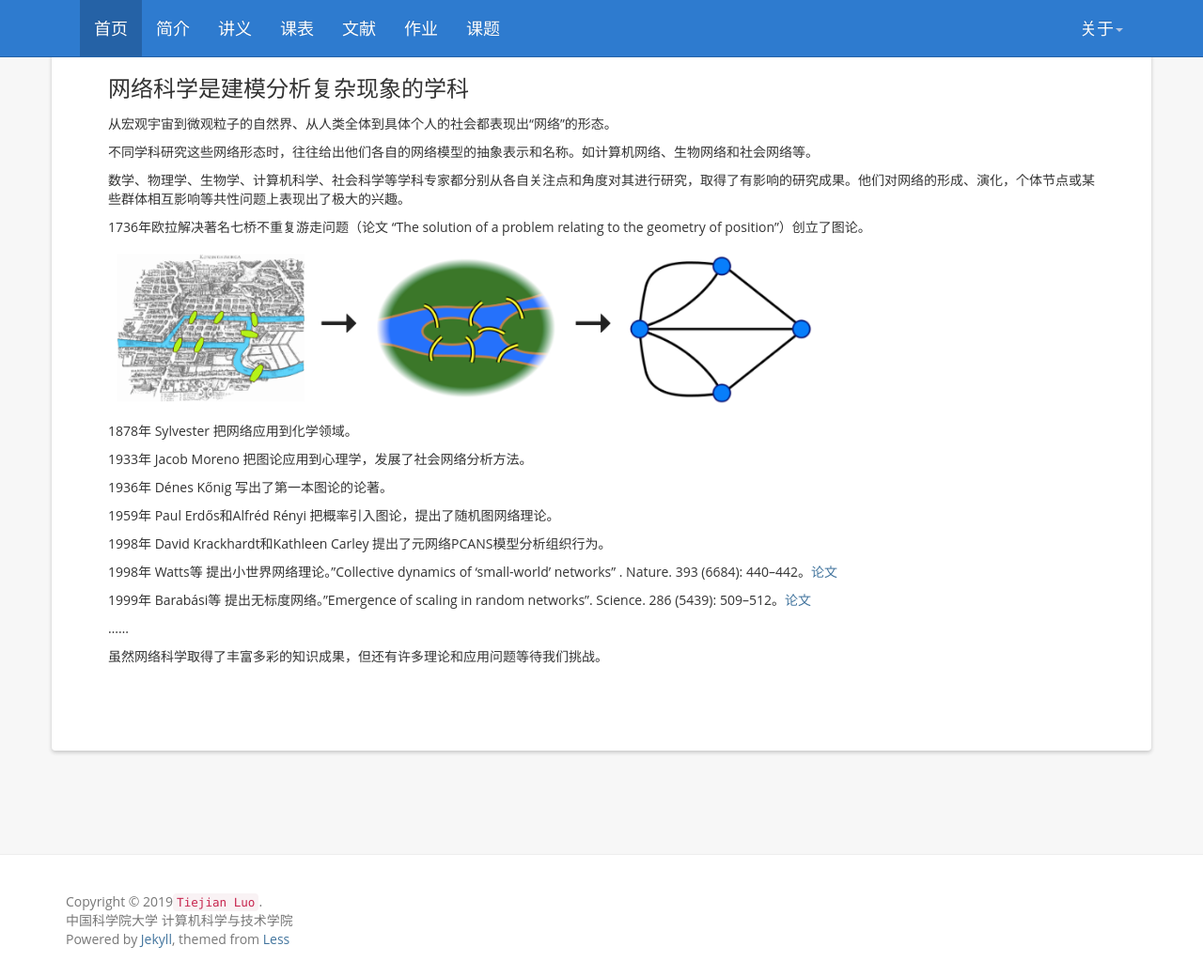
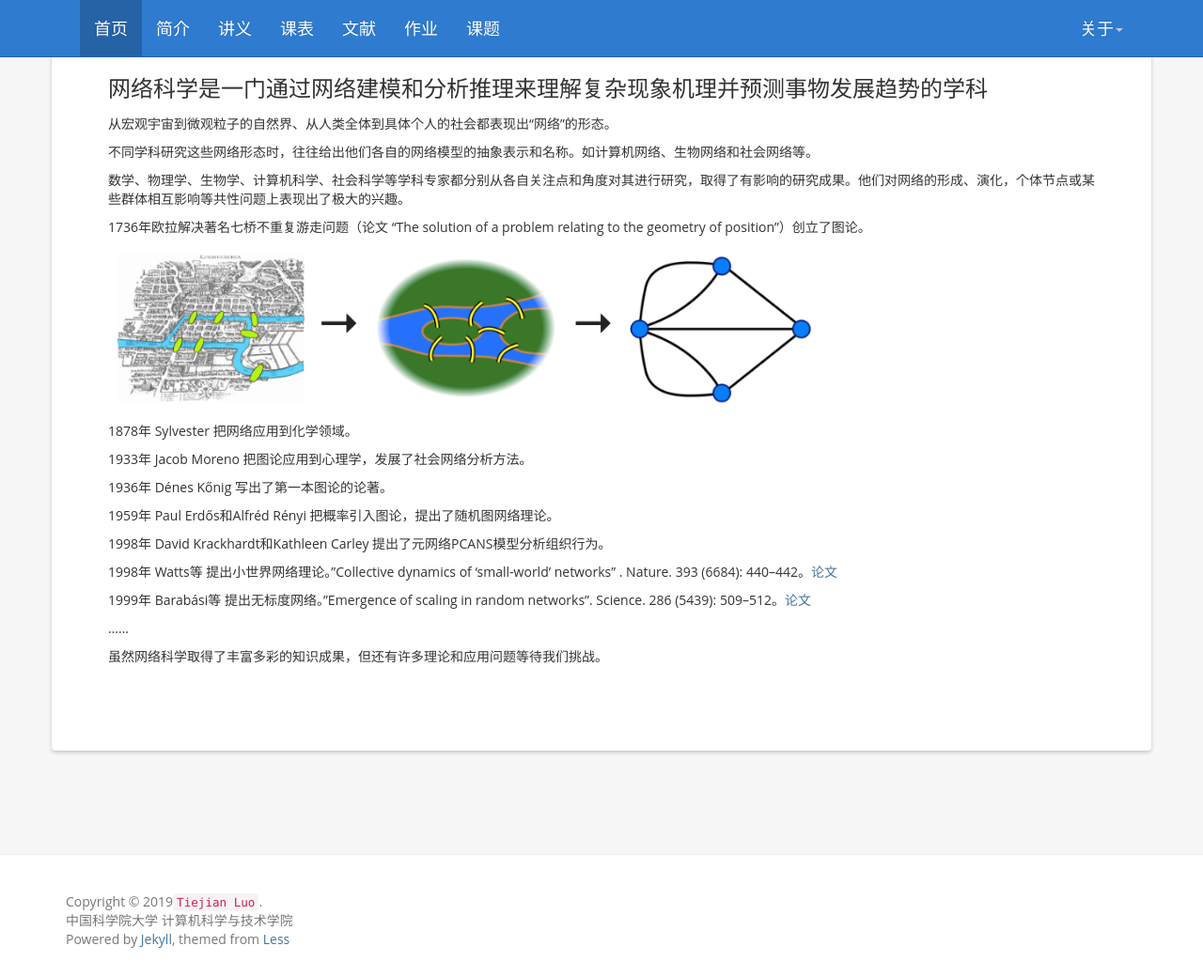
Before and after one commit to tjluo-ucas/ns, a Jekyll site: the page built from index.md, in a window 1280 px wide and 1040 px high. Shown: the whole window at 94% size. Built offline with Jekyll 4.4.1, drawn with Linux system fonts in a browser that asks for light colours; nearby versions of some CDN libraries; comment, search, counter and statistics services are not loaded.

Commit message:
Update index.md

```diff
--- a/index.md
+++ b/index.md
@@ -3,7 +3,7 @@ layout: post1
 title:  "Intro"
 ---
 
-网络科学是建模分析复杂现象的学科
+网络科学是一门通过网络建模和分析推理来理解复杂现象机理并预测事物发展趋势的学科
 ----
 
 从宏观宇宙到微观粒子的自然界、从人类全体到具体个人的社会都表现出“网络”的形态。
```
